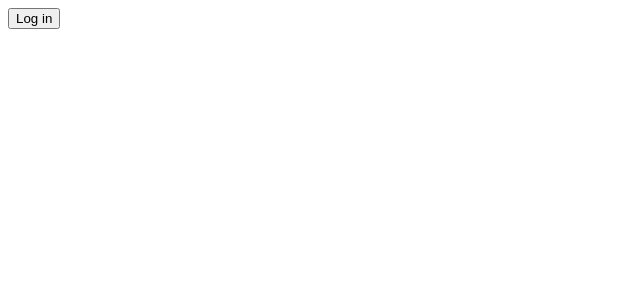
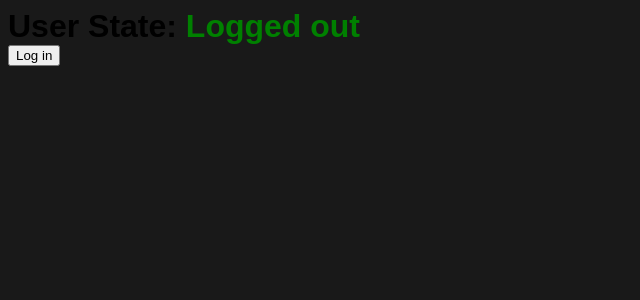
Before and after one commit to AN1001/arnavdb, a SvelteKit app: page / in a window 1280 px wide. Shown: the top 300 px of the page, without its empty margins (0-640 px from the left). Built offline with nearby package versions, Linux system fonts and the light colour scheme.

Commit message:
new landing page

```diff
--- a/src/routes/+page.svelte
+++ b/src/routes/+page.svelte
@@ -6,6 +6,7 @@
 	}
 </script>
 
+<h1>User State: <span style="color:{user.loggedIn?"yellow":"green"}">Logged {user.loggedIn?"in":"out"}</span></h1>
 {#if user.loggedIn}
 	<button on:click={toggle}> Log out </button>
 {/if}
@@ -13,3 +14,14 @@
 {#if !user.loggedIn}
 	<button on:click={toggle}> Log in </button>
 {/if}
+
+<style>
+    :root{
+        background: rgb(25,25,25);
+    }
+
+    h1{
+        margin: 0;
+        font-family: sans-serif;
+    }
+</style>
```
